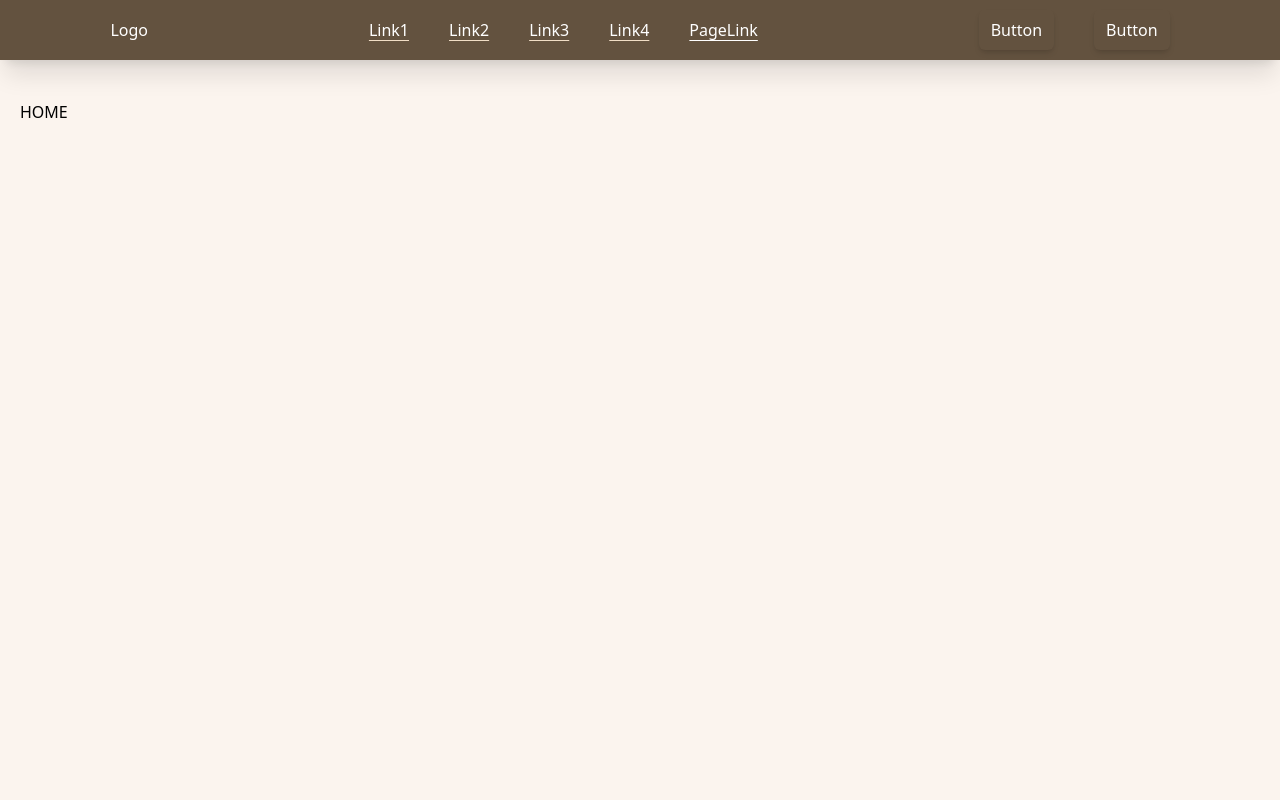
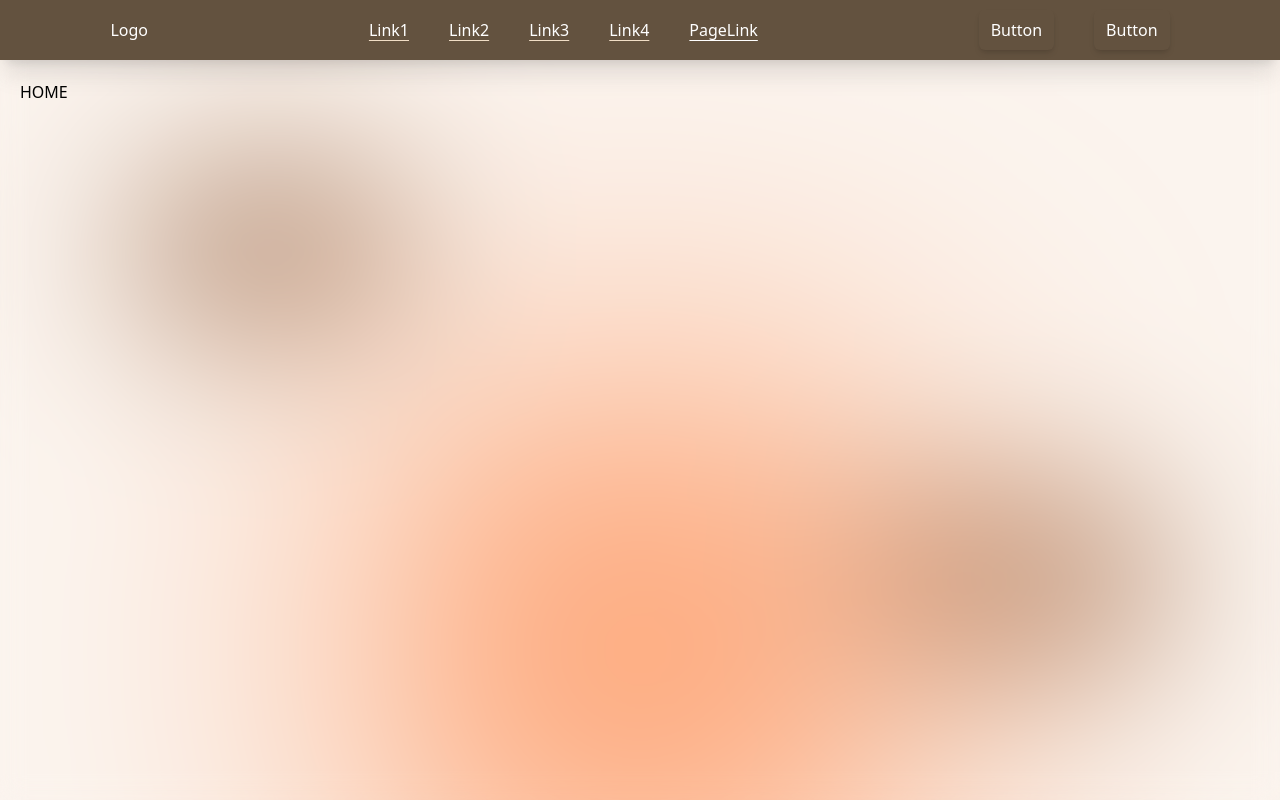
Before and after one commit to szczepanskimichal/bruktmarked, a Next.js app: page / in a window 1280 px wide. Built offline with nearby package versions, Linux system fonts and the light colour scheme.

Commit message:
Background for mainPage

```diff
--- a/components/Layout.js
+++ b/components/Layout.js
@@ -4,8 +4,11 @@ export default function Layout({ children }) {
   return (
     <div className="flex flex-col min-h-[100vh]">
       <Header />
-      <div className="min-h-screen pt-[80px] flex justify-center">
-        <div className="w-full p-5">{children}</div>
+      <div className="min-h-screen pt-[60px] flex justify-center">
+        <div className="bg-color-600 fixed top-[150px] left-[120px] w-[200px] sm:w-[300px] h-[200px] rounded-full blur-[80px]" />
+        <div className="bg-color-600 fixed bottom-[120px] right-[100px] w-[200px] sm:w-[350px] h-[200px] rounded-full blur-[80px]" />
+        <div className="bg-primary fixed top-1/2 left-1/2 -translate-y-/1/2 -translate-x-1/2 size-[300px] sm:size-[500px] blur-[150px] rounded-full" />
+        <div className="w-full p-5 backdrop-blur-md">{children}</div>
       </div>
     </div>
   );
```
